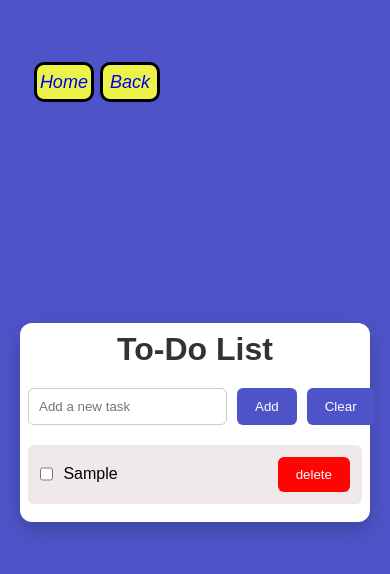
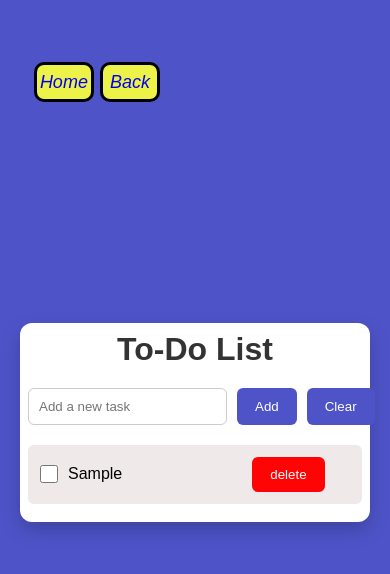
Before and after one commit to siddhant205singh-ctrl/myportfolio, a plain HTML site: page todos/index.html in a window 390 px wide. Both pictures are taken after typing "Sample" into the empty fields and a click on the button "Add". Drawn offline with Linux system fonts and the light colour scheme.

Commit message:
fixed delete button

```diff
--- a/todos/todo.css
+++ b/todos/todo.css
@@ -57,7 +57,7 @@ h1{
     color:white;
     border-radius:6px;
     cursor:pointer;
-    margin-left: 200px;
+    margin-left: 180px;
 }
 .input-box button:hover{
     background:#363bb5;
@@ -132,7 +132,7 @@ a{
     }
 
   .del-button{
-    margin-left: 150px;
+    margin-left: 120px;
   }
 
 
```
